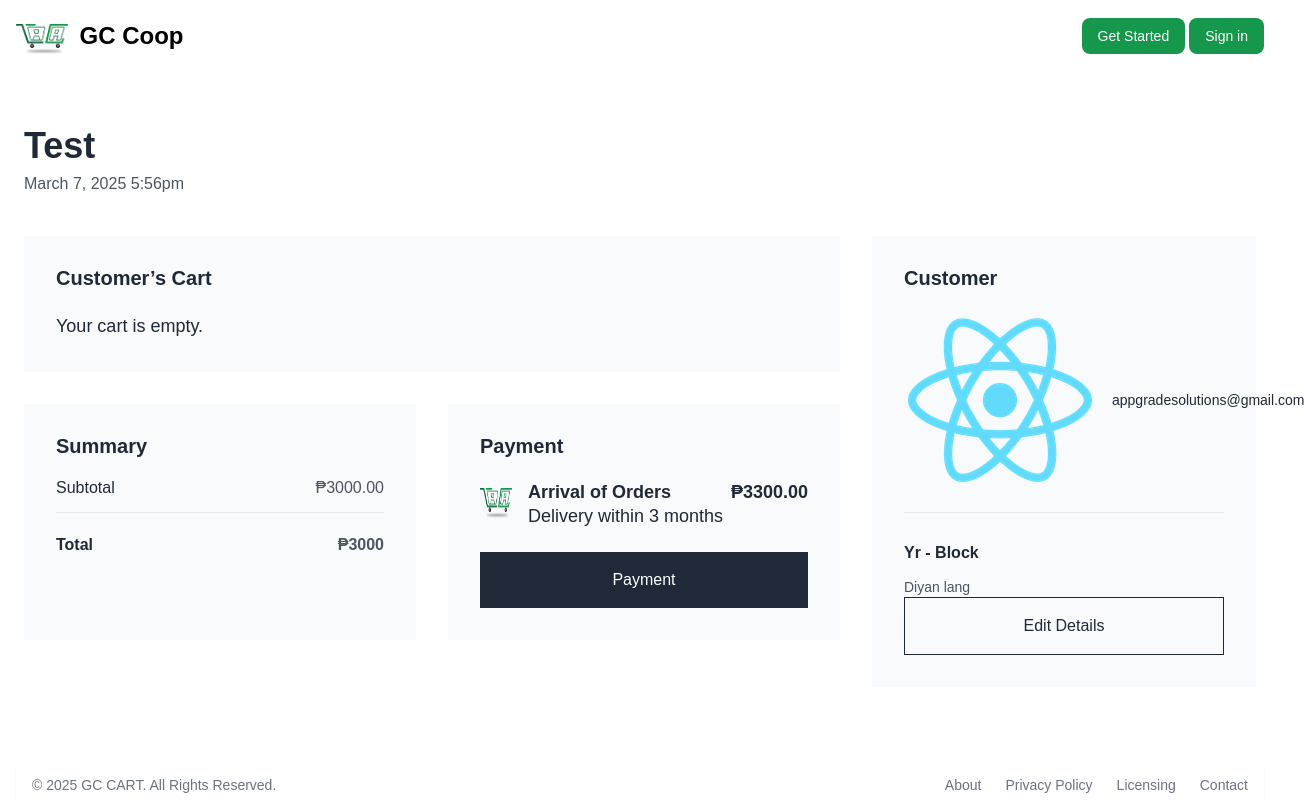
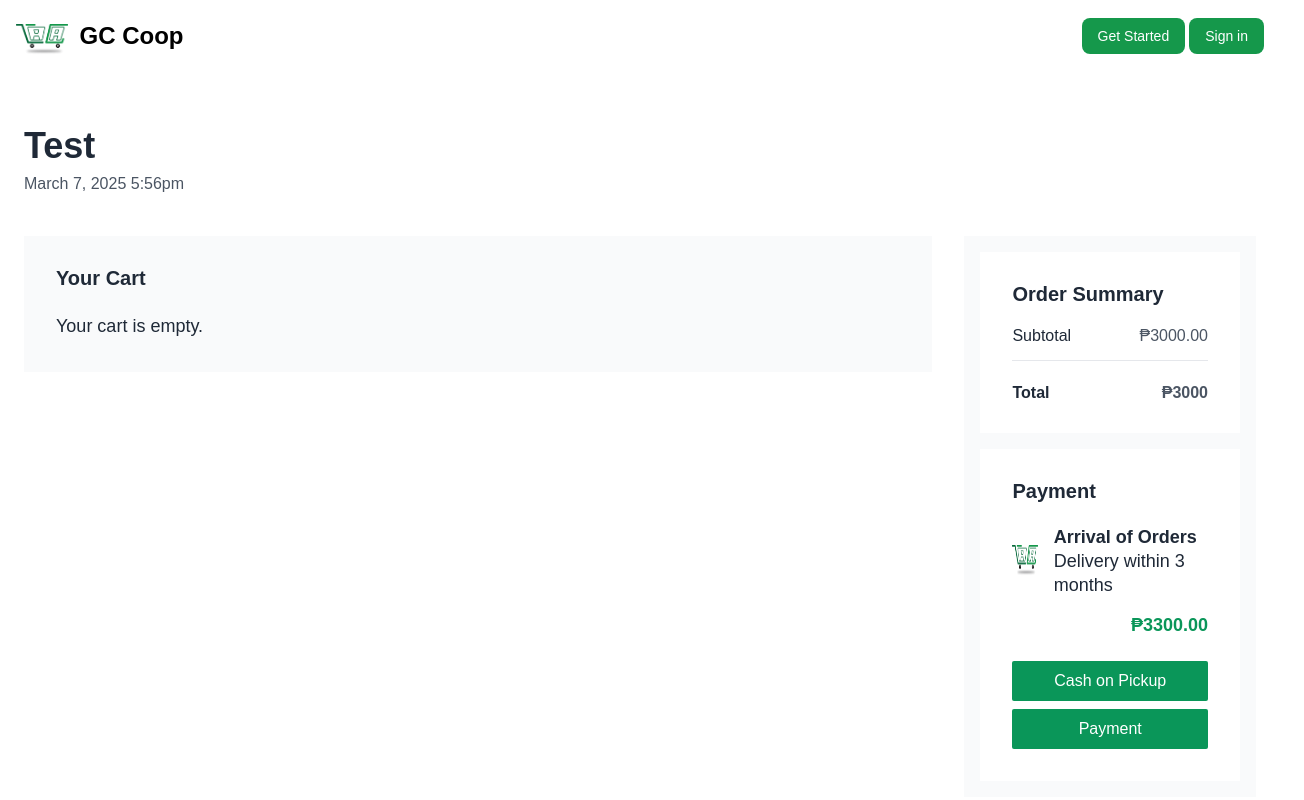
Before and after one commit to Dumgrammer/Reactest, a React (Create React App) app in the folder frontend/: page /payment in a window 1280 px wide. Shown: the top 800 px of the page, 1304 px wide, since content can reach past the window. Built offline with nearby package versions, Linux system fonts and the light colour scheme.

Commit message:
Update Payment.tsx

```diff
--- a/frontend/src/views/Payment.tsx
+++ b/frontend/src/views/Payment.tsx
@@ -30,21 +30,21 @@ export default function Payment() {
                 <div className="mt-10 flex flex-col xl:flex-row jusitfy-center items-stretch w-full xl:space-x-8 space-y-4 md:space-y-6 xl:space-y-0">
                     <div className="flex flex-col justify-start items-start w-full space-y-4 md:space-y-6 xl:space-y-8">
                         <div className="flex flex-col justify-start items-start dark:bg-gray-800 bg-gray-50 px-4 py-4 md:py-6 md:p-6 xl:p-8 w-full">
-                            <p className="text-lg md:text-xl dark:text-white font-semibold leading-6 xl:leading-5 text-gray-800">Customer’s Cart</p>
+                            <p className="text-lg md:text-xl dark:text-white font-semibold leading-6 xl:leading-5 text-gray-800">Your Cart</p>
                             <div className="mt-4 md:mt-6 flex flex-col justify-start items-start w-full">
                                 {cart.length > 0 ? (
                                     cart.map((item, index) => (
-                                        <div key={index} className="pb-4 md:pb-8 w-full">
+                                        <div key={index} className="p-4 md:p-8 w-full bg-white flex flex-row gap-4 border-b border-gray-200">
                                             {/* Image block */}
-                                            <div className="flex flex-col w-full">
-                                                <img className="w-full hidden md:block" src={item.image} alt="dress" />
-                                                <img className="w-full md:hidden" src={item.image} alt="dress" />
+                                            <div className="flex flex-col">
+                                                <img className="m-auto h-[10vmin] hidden md:block " src={item.image} alt="dress" />
+                                                <img className="m-auto h-[10vmin] md:hidden" src={item.image} alt="dress" />
                                             </div>
 
                                             {/* Content block */}
-                                            <div className="border-b border-gray-200 flex flex-col justify-start items-start w-full pb-8 space-y-4">
-                                                <div className="w-full flex flex-col justify-start items-start space-y-8">
-                                                    <h3 className="text-xl dark:text-white xl:text-2xl font-semibold leading-6 text-gray-800">{item.name}</h3>
+                                            <div className=" flex flex-col justify-start items-start w-full">
+                                                <div className="w-full flex flex-col justify-start items-start space-y-4">
+                                                    <h3 className="dark:text-white text-md sm:text-sm font-semibold leading-6 text-[#0A9659]">{item.name}</h3>
                                                     <div className="flex justify-start items-start flex-col space-y-2">
                                                         <p className="text-sm dark:text-white leading-none text-gray-800">
                                                             <span className="dark:text-gray-400 text-gray-300">Quantity: </span> {item.quantity}
@@ -55,11 +55,11 @@ export default function Payment() {
                                                     </div>
                                                 </div>
 
-                                                <div className="flex justify-between space-x-8 items-start w-full">
-                                                    <p className="text-base dark:text-white xl:text-lg leading-6">$36.00</p>
-                                                    <p className="text-base dark:text-white xl:text-lg leading-6 text-gray-800">01</p>
-                                                    <p className="text-base dark:text-white xl:text-lg font-semibold leading-6 text-gray-800">₱3000</p>
-                                                </div>
+                                                {/* <div className="flex justify-between space-x-8 items-start w-full mt-auto">
+                                                    <p className="text-base dark:text-white xl:text-sm leading-6">$36.00</p>
+                                                    <p className="text-base dark:text-white xl:text-sm leading-6 text-gray-800">01</p>
+                                                    <p className="text-base dark:text-white xl:text-sm font-semibold leading-6 text-gray-800">₱3000</p>
+                                                </div> */}
                                             </div>
                                         </div>
                                     ))
@@ -71,9 +71,11 @@ export default function Payment() {
 
 
                         </div>
-                        <div className="flex justify-center flex-col md:flex-row flex-col items-stretch w-full space-y-4 md:space-y-0 md:space-x-6 xl:space-x-8">
-                            <div className="flex flex-col px-4 py-6 md:p-6 xl:p-8 w-full bg-gray-50 dark:bg-gray-800 space-y-6">
-                                <h3 className="text-xl dark:text-white font-semibold leading-5 text-gray-800">Summary</h3>
+                    </div>
+                    <div className="bg-gray-50 dark:bg-gray-800 w-full xl:w-96 flex items-center md:items-start py-2 md:p-2 xl:p-4 flex-col">
+                        {/* Summary */}
+                        <div className="flex flex-col px-4 py-6 md:p-6 xl:p-8 w-full bg-white dark:bg-gray-800 space-y-6 xl:mb-4">
+                                <h3 className="text-xl dark:text-white font-semibold leading-5 text-gray-800">Order Summary</h3>
                                 <div className="flex justify-center items-center w-full space-y-4 flex-col border-gray-200 border-b pb-4">
                                     <div className="flex justify-between w-full">
                                         <p className="text-base dark:text-white leading-4 text-gray-800">Subtotal</p>
@@ -85,53 +87,30 @@ export default function Payment() {
                                     <p className="text-base dark:text-gray-300 font-semibold leading-4 text-gray-600">₱3000</p>
                                 </div>
                             </div>
-                            <div className="flex flex-col justify-center px-4 py-6 md:p-6 xl:p-8 w-full bg-gray-50 dark:bg-gray-800 space-y-6">
+                            {/* Payment */}
+                            <div className="flex flex-col justify-center px-4 py-6 md:p-6 xl:p-8 w-full bg-white dark:bg-gray-800 space-y-6">
                                 <h3 className="text-xl dark:text-white font-semibold leading-5 text-gray-800">Payment</h3>
-                                <div className="flex justify-between items-start w-full">
+                                <div className="flex flex-row xl:flex-col justify-between items-start xl:items-end w-full">
                                     <div className="flex justify-center items-center space-x-4">
                                         <div className="w-8 h-8">
                                             <img className="w-full h-full" alt="logo" src="/Campus_Cart.png" />
                                         </div>
                                         <div className="flex flex-col justify-start items-center">
-                                            <p className="text-lg leading-6 dark:text-white font-semibold text-gray-800">Arrival of Orders<br /><span className="font-normal">Delivery within 3 months</span></p>
+                                            <p className="text-lg leading-6 dark:text-white font-semibold text-gray-800">Arrival of Orders<br />
+                                            <span className="font-normal">Delivery within 3 months</span></p>
                                         </div>
                                     </div>
-                                    <p className="text-lg font-semibold leading-6 dark:text-white text-gray-800">₱3300.00</p>
+                                    <p className="xl:mt-4 text-lg font-semibold leading-6 dark:text-white text-[#0A9659]">₱3300.00</p>
                                 </div>
-                                <div className="w-full flex justify-center items-center">
-                                    <button className="hover:bg-black dark:bg-white dark:text-gray-800 dark:hover:bg-gray-100 focus:outline-none focus:ring-2 focus:ring-offset-2 focus:ring-gray-800 py-5 w-96 md:w-full bg-gray-800 text-base font-medium leading-4 text-white">
+                                <div className="w-full flex xl:flex-col gap-2 justify-center items-center">
+                                    <button className="hover:bg-[#0CA562] dark:bg-white dark:text-gray-800 dark:hover:bg-gray-100 focus:outline-none focus:ring-2 focus:ring-offset-2 focus:ring-gray-800 py-3 rounded-sm w-96 md:w-full bg-[#0A9659] text-base font-medium leading-4 text-white">
+                                        Cash on Pickup
+                                    </button>
+                                    <button className="hover:bg-[#0CA562] focus:outline-none focus:ring-2 focus:ring-offset-2 focus:ring-gray-800 py-3 rounded-sm w-96 md:w-full bg-[#0A9659] text-base font-medium leading-4 text-white">
                                         Payment
                                     </button>
                                 </div>
                             </div>
-                        </div>
-                    </div>
-                    <div className="bg-gray-50 dark:bg-gray-800 w-full xl:w-96 flex justify-between items-center md:items-start px-4 py-6 md:p-6 xl:p-8 flex-col">
-                        <h3 className="text-xl dark:text-white font-semibold leading-5 text-gray-800">Customer</h3>
-                        <div className="flex flex-col md:flex-row xl:flex-col justify-start items-stretch h-full w-full md:space-x-6 lg:space-x-8 xl:space-x-0">
-                            <div className="flex flex-col justify-start items-start flex-shrink-0">
-
-                                <div className="flex justify-center text-gray-800 dark:text-white md:justify-start items-center space-x-4 py-4 border-b border-gray-200 w-full">
-                                    <img className="dark:hidden" src="/logo192.png" alt="email" />
-                                    <img className="hidden dark:block" src="/logo192.png" alt="email" />
-                                    <p className="cursor-pointer text-sm leading-5 ">appgradesolutions@gmail.com</p>
-                                </div>
-                            </div>
-                            <div className="flex justify-between xl:h-full items-stretch w-full flex-col mt-6 md:mt-0">
-                                <div className="flex justify-center md:justify-start xl:flex-col flex-col md:space-x-6 lg:space-x-8 xl:space-x-0 space-y-4 xl:space-y-12 md:space-y-0 md:flex-row items-center md:items-start">
-                                    <div className="flex justify-center md:justify-start items-center md:items-start flex-col space-y-4 xl:mt-8">
-                                        <p className="text-base dark:text-white font-semibold leading-4 text-center md:text-left text-gray-800">Yr - Block</p>
-                                        <p className="w-48 lg:w-full dark:text-gray-300 xl:w-48 text-center md:text-left text-sm leading-5 text-gray-600">Diyan lang</p>
-                                    </div>
-
-                                </div>
-                                <div className="flex w-full justify-center items-center md:justify-start md:items-start">
-                                    <button className="mt-6 md:mt-0 dark:border-white dark:hover:bg-gray-900 dark:bg-transparent dark:text-white py-5 hover:bg-gray-200 focus:outline-none focus:ring-2 focus:ring-offset-2 focus:ring-gray-800 border border-gray-800 font-medium w-96 2xl:w-full text-base font-medium leading-4 text-gray-800">
-                                        Edit Details
-                                    </button>
-                                </div>
-                            </div>
-                        </div>
                     </div>
                 </div>
             </div>
```
